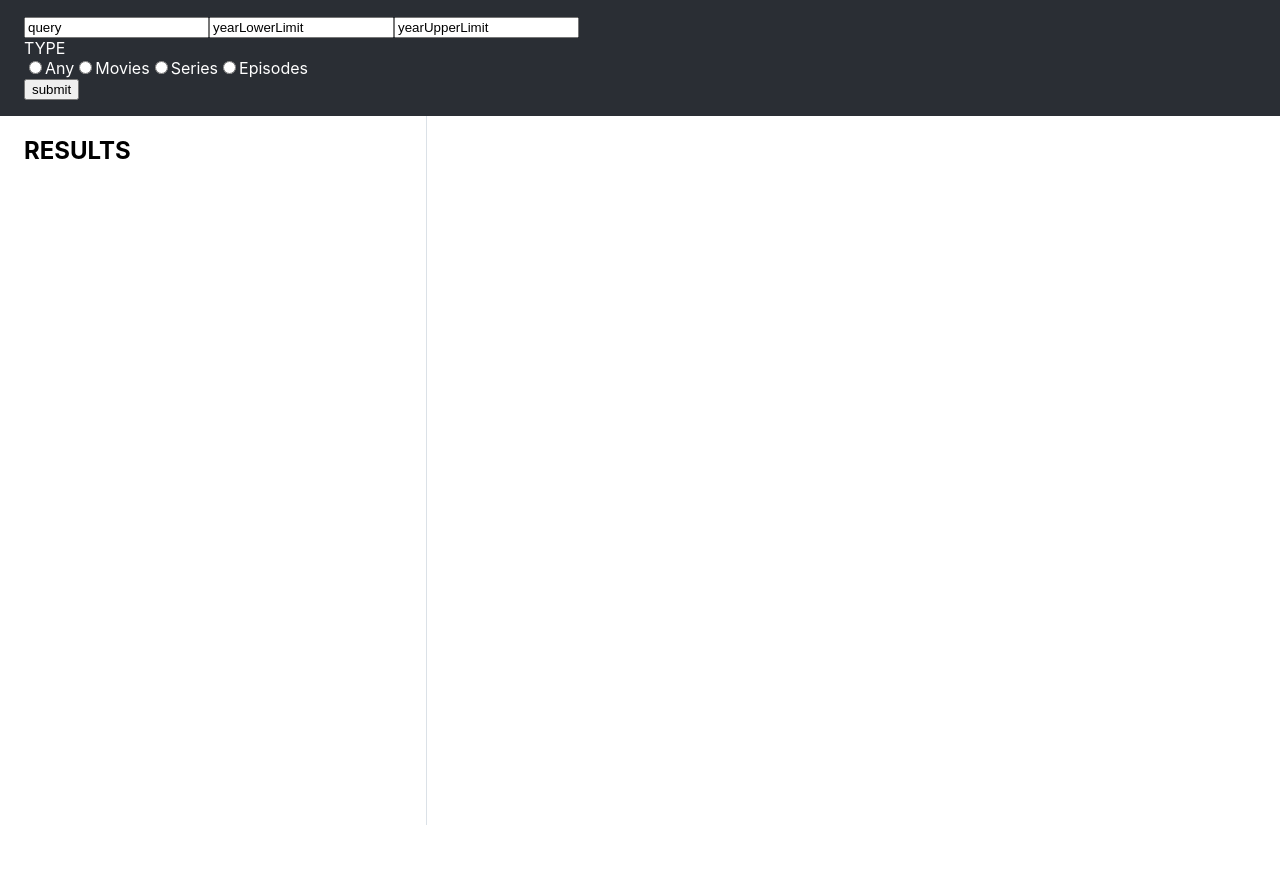
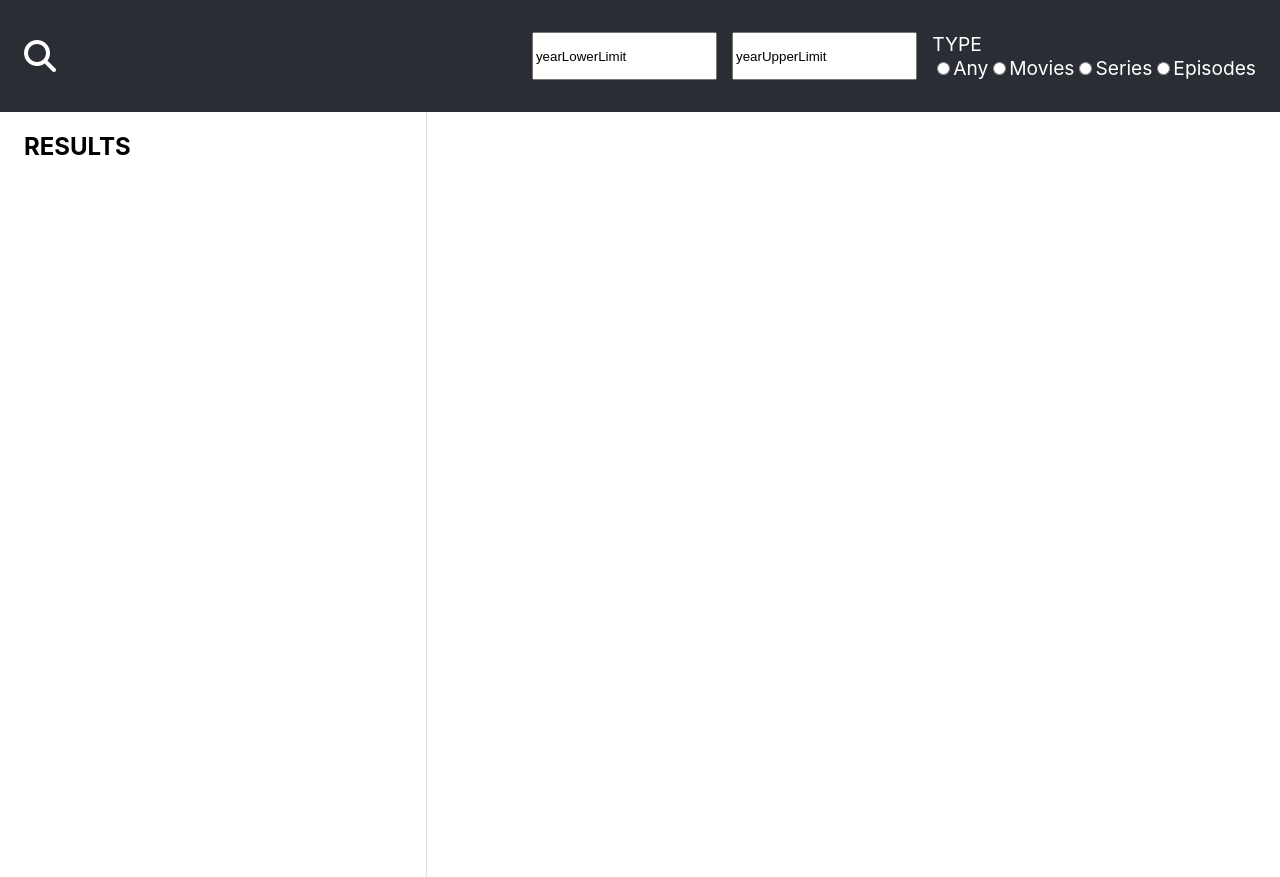
Before and after one commit to BrokenDots/omdb-search-alligent, a React (Create React App) app: page / in a window 1280 px wide. Before the commit the page ends 825 px from the top, so only its background shows below. Built offline with nearby package versions, Linux system fonts and the light colour scheme.

Commit message:
added some styling to the searchbar

```diff
--- a/public/index.html
+++ b/public/index.html
@@ -10,7 +10,9 @@
       content="Web site created using create-react-app"
     />
 
-    <title>React App</title>
+    <link rel="stylesheet" href="https://cdnjs.cloudflare.com/ajax/libs/font-awesome/6.1.1/css/all.min.css" integrity="sha512-KfkfwYDsLkIlwQp6LFnl8zNdLGxu9YAA1QvwINks4PhcElQSvqcyVLLD9aMhXd13uQjoXtEKNosOWaZqXgel0g==" crossorigin="anonymous" referrerpolicy="no-referrer" />
+
+    <title>Aligent Movie App</title>
   </head>
   <body>
     <noscript>You need to enable JavaScript to run this app.</noscript>
--- a/src/App.css
+++ b/src/App.css
@@ -21,7 +21,36 @@
 .search-box{
     background-color: var(--accent-color);
     color: white;
-    padding: 1rem 1.5rem;
+    padding: 2rem 1.5rem;
+    display: flex;
+    justify-content: space-between;
+}
+
+.query-field{
+    width: 40%;
+    display: flex;
+    align-items: center;
+    gap : 1em;
+}
+
+.query-field input[type=text] {
+    all: unset;
+    width: 100%;
+    box-sizing: border-box;
+    background: none;
+    color: white;
+    box-shadow: none;
+    outline: none;
+    font-size: var(--step-1);
+
+  }
+
+.radio-div{
+    font-size: var(--step--1);
+}
+
+input[type=radio] {
+    accent-color: var(--accent-color);
 }
 
 .content{
@@ -32,3 +61,7 @@
 .result-list-div{
     border-right: 1px solid var(--border-color);
 }
+
+.result-big-div{
+    padding: 2rem;
+}
--- a/src/App.jsx
+++ b/src/App.jsx
@@ -25,7 +25,11 @@ function App() {
   const [requestedData, setRequestedData] = useState({});
 
 
-  //------FORM RELATED STUFF------
+  //------FORM RELATED------
+  //storing the form inputs in the state variable
+  //as the user types, the inputs are stored in formData
+  //on submitting the form, the inputs are stored in the state variable requestedData
+  //I used 2 different states for this because I only want the final input to be passed on to the children components as props. If I didnt do that, every keystroke would would cause it the pass the incomplete input as a prop and result in unnecessary api calls
   function changeHandler(e){
     e.preventDefault();
     let name = e.target.name;
@@ -42,15 +46,16 @@ function App() {
     e.preventDefault();
     setRequestedData(formData)
   }
-  //-------FORM RELATED STUFF-------
 
 
-  //right side div
+
+  //this state is used to render the info of the movie clicked aka ResultSingle Component.
+  //even though the onClick function is defined here, it is used in the ResultList component by passing to it as a prop. This is because that is where we can get the id.
+  //However, we had to define the state and function here since the App component is the one rendering the ResultSingle comp, not the list component.
   const [modalState, setModalState] = useState()
   function onItemClick(id){
     setModalState(id);
   }
-  //right side div
 
 
 
@@ -60,7 +65,11 @@ function App() {
 
       <form className="search-box" onSubmit={submitHandler}>
 
-        <input type="text" name="query" onChange={changeHandler} defaultValue="query" />
+        <div className="query-field">
+          <i className="fa-solid fa-magnifying-glass fa-2x"></i>
+          <input type="text" name="query" onChange={changeHandler} autoFocus />
+        </div>
+
         <input type="text" name="yearLowerLimit" onChange={changeHandler} defaultValue="yearLowerLimit" />
         <input type="text" name="yearUpperLimit" onChange={changeHandler} defaultValue="yearUpperLimit"/>
 
@@ -77,7 +86,7 @@ function App() {
           <label htmlFor="episodes">Episodes</label>
           </div>
 
-        <button type="submit">submit</button>
+        <button type="submit" style={{display : "none"}}>submit</button>
       </form>
 
       <div className="content">
--- a/src/Components/ResultListItem/ResultListItem.css
+++ b/src/Components/ResultListItem/ResultListItem.css
@@ -1,5 +1,5 @@
 .result-list{
-    height: 80vh;
+    height: 87vh;
     overflow-y: auto;
 }
 
@@ -23,11 +23,11 @@
 }
 
 .item-title{
-    font-size: var(--step--1);
+    font-size: var(--step-0);
     font-weight: 500;
 }
 
 .item-year{
     margin-top: 1em;
-    font-size: var(--step--2);
+    font-size: var(--step--1);
 }
--- a/src/Components/ResultSingle/ResultSingle.css
+++ b/src/Components/ResultSingle/ResultSingle.css
@@ -0,0 +1,90 @@
+.result-fullinfo-div{
+
+}
+
+.movie-hero{
+  display: grid;
+  grid-template-columns: 1fr 2fr;
+  gap : 2rem;
+  padding: 2rem 0;
+  border-bottom: solid var(--border-color) ;
+}
+
+.hero-text{
+    display: grid;
+}
+
+.information{
+  align-self: flex-end;
+}
+
+.watchlist-btn{
+    font-size: var(--step-0);
+    border: 2px solid black;
+    border-radius: 0.25em;
+    width: fit-content;
+    padding : 0.5em 1em;
+    align-self: flex-start;
+    justify-self: flex-end;
+}
+
+.movie-hero .title{
+  font-size: var(--step-4);
+  font-weight: 700;
+  margin-bottom: 0.5em;
+}
+
+.movie-hero .poster{
+  width: 100%;
+  aspect-ratio: 3/4;
+}
+
+.hero-text .additional-info{
+  display: flex;
+  font-size: var(--step--1);
+  gap: 0.5em;
+  margin-bottom: 0.5em;
+  align-items: center;
+}
+
+.rated{
+  border: solid black 1px;
+  border-radius: 5px;
+  padding: 5px;
+}
+
+.actors{
+  font-size: var(--step--1);
+}
+
+.synopsis{
+  padding: 2rem 0;
+  font-size: var(--step--1);
+  border-bottom: solid var(--border-color) ;
+  line-height: 1.5;
+}
+
+.ratings{
+  display: grid;
+  grid-template-columns: 1fr 1fr 1fr;
+  gap: 1em;
+  margin-top: 2em;
+}
+
+.rating-block{
+  padding : 2em 0;
+  align-items: center;
+  justify-self: center;
+}
+
+
+.rating{
+  text-align: center;
+  font-size: var(--step-0);
+  margin-bottom: 0.5em;
+}
+
+.rating-name{
+  font-size: var(--step--1);
+  text-align: center;
+}
--- a/src/Components/ResultSingle/ResultSingle.jsx
+++ b/src/Components/ResultSingle/ResultSingle.jsx
@@ -1,4 +1,7 @@
+import './ResultSingle.css';
+
 import useSearchSingle from "../../Custom Hooks/useSearchSingle";
+
 
 function ResultSingle(props){
 
@@ -6,7 +9,43 @@ function ResultSingle(props){
 
     return(
         <div className="result-single">
-            {item? item.Title : ""}
+            {item?
+            <>
+                <div className="movie-hero">
+                    <img className="poster" src={item.Poster} alt="" />
+                    <div className="hero-text">
+                        <div className="watchlist-btn"><i className="fa-regular fa-bookmark" style={{marginRight : "0.5em"}}></i>Watchlist</div>
+                        <div className="information">
+                            <div className="title">{item.Title}</div>
+                            <div className="additional-info">
+                                <div className="rated">{item.Rated}</div>
+                                <div className="year">{item.Year}</div>
+                                <div className="tags">{item.Genre}</div>
+                                <div className="time">{item.Runtime}</div>
+                            </div>
+                            <div className="actors">{item.Actors}</div>
+                        </div>
+
+                    </div>
+                </div>
+
+                <div className="synopsis">{item.Plot}</div>
+
+                <div className="ratings">
+                    {item.Ratings.map((rating,index)=>{
+                        return(
+                            <div key={index} className="rating-block">
+                                <div className="rating">{rating.Value}</div>
+                                <div className="rating-name">{rating.Source}</div>
+                            </div>
+                        )
+                    })}
+
+                </div>
+            </>
+            : ""}
+
+
         </div>
     )
 
```
